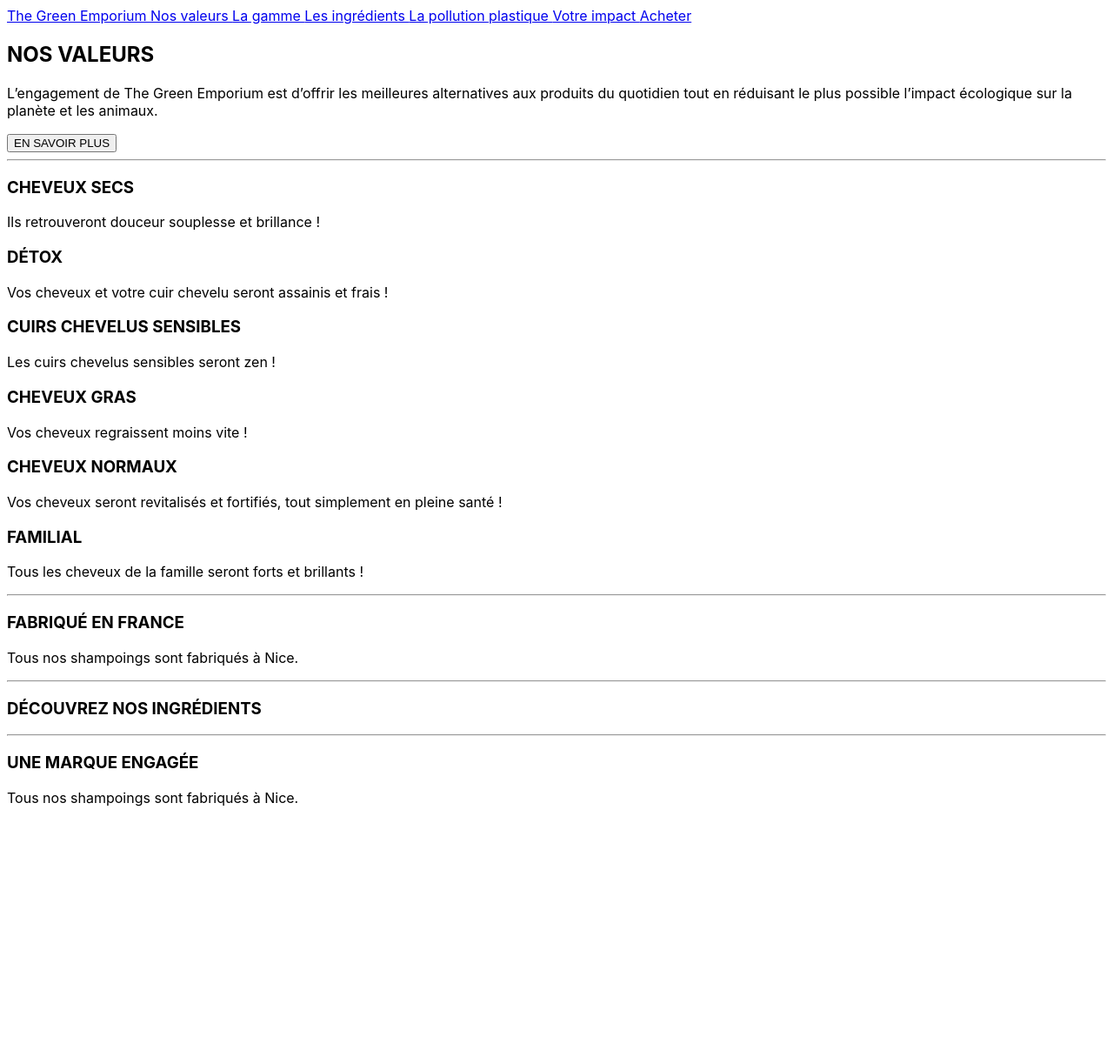
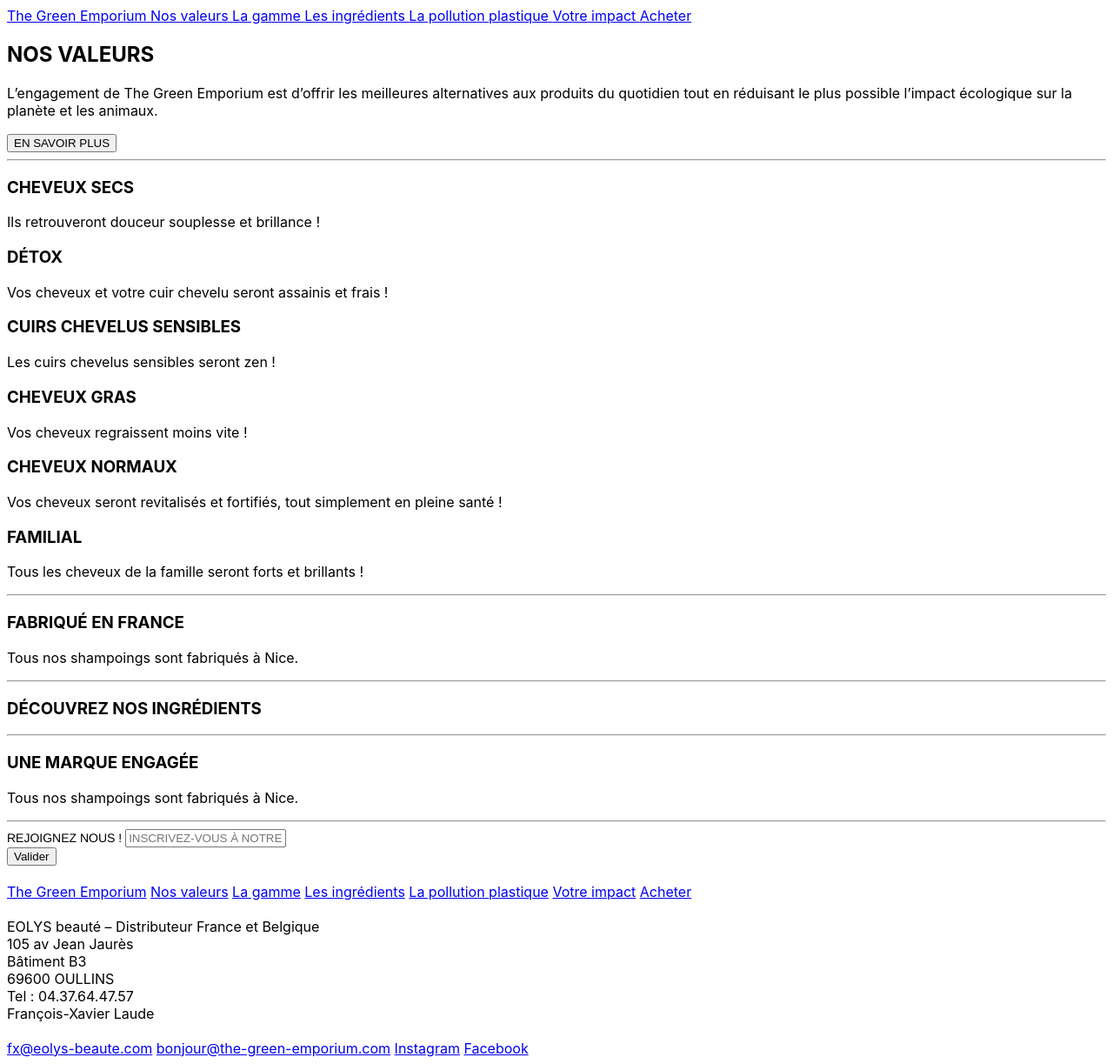
Before and after one commit to aventure-bio/the-low-tech-emporium, a Jekyll site: the page built from index.html, in a window 1280 px wide. Shown: the whole page at 87% size. Built offline with Jekyll 4.4.1, drawn with Linux system fonts in a browser that asks for light colours; comment, search, counter and statistics services are not loaded; before the commit the page ends 943 px from its top, so only the background shows below that.

Commit message:
Add content footer

```diff
--- /dev/null
+++ b/_data/address.yml
@@ -0,0 +1,6 @@
+- line: EOLYS beauté – Distributeur France et Belgique
+- line: 105 av Jean Jaurès
+- line: Bâtiment B3
+- line: 69600 OULLINS
+- line: "Tel : 04.37.64.47.57"
+- line: François-Xavier Laude
--- /dev/null
+++ b/_data/footer_links.yml
@@ -0,0 +1,14 @@
+- link: /
+  name: The Green Emporium
+- link: /nos-valeurs
+  name: Nos valeurs
+- link: /la-gamme
+  name: La gamme
+- link: /les-ingredients
+  name: Les ingrédients
+- link: /la-pollution-plastique
+  name: La pollution plastique
+- link: /votre-impact
+  name: Votre impact
+- link: /acheter
+  name: Acheter
--- /dev/null
+++ b/_data/social_media.yml
@@ -0,0 +1,8 @@
+- link: mailto:fx@eolys-beaute.com
+  name: fx@eolys-beaute.com
+- link: mailto:bonjour@the-green-emporium.com
+  name: bonjour@the-green-emporium.com
+- link: https://www.instagram.com/the.green.emporium/
+  name: Instagram
+- link: https://www.facebook.com/thegreenemporium/
+  name: Facebook
--- /dev/null
+++ b/_includes/footer.html
@@ -0,0 +1,50 @@
+
+
+<hr>
+<footer>
+  <!-- Begin Mailchimp Signup Form -->
+  <link href="//cdn-images.mailchimp.com/embedcode/horizontal-slim-10_7.css" rel="stylesheet"
+    type="text/css">
+  <style type="text/css">
+    #mc_embed_signup {
+      background: #fff;
+      clear: left;
+      font: 14px Helvetica, Arial, sans-serif;
+      width: 100%;
+    }
+
+    /* Add your own Mailchimp form style overrides in your site stylesheet or in this style block.
+  	   We recommend moving this block and the preceding CSS link to the HEAD of your HTML file. */
+  </style>
+  <div id="mc_embed_signup">
+    <form
+      action="https://bio.us19.list-manage.com/subscribe/post?u=1cf940aaf720b45d6c32cfc36&amp;id=4f1e18ea36"
+      method="post" id="mc-embedded-subscribe-form" name="mc-embedded-subscribe-form" class="validate"
+      target="_blank" novalidate>
+      <div id="mc_embed_signup_scroll">
+        <label for="mce-EMAIL">REJOIGNEZ NOUS !</label>
+        <input type="email" value="" name="EMAIL" class="email" id="mce-EMAIL"
+          placeholder="INSCRIVEZ-VOUS À NOTRE NEWSLETTER !" required>
+        <!-- real people should not fill this in and expect good things - do not remove this or risk form bot signups-->
+        <div style="position: absolute; left: -5000px;" aria-hidden="true"><input type="text"
+            name="b_1cf940aaf720b45d6c32cfc36_4f1e18ea36" tabindex="-1" value=""></div>
+        <div class="clear"><input type="submit" value="Valider" name="subscribe"
+            id="mc-embedded-subscribe" class="button"></div>
+      </div>
+    </form>
+  </div>
+
+  <!--End mc_embed_signup-->
+  <br>
+  {% for item in site.data.footer_links %}
+    <a href="{{ item.link }}">{{ item.name }}</a>
+  {% endfor %}
+  <br><br>
+  {% for item in site.data.address %}
+    {{ item.line }}<br>
+  {% endfor %}
+  <br>
+  {% for item in site.data.social_media %}
+    <a href="{{ item.link }}">{{ item.name }}</a>
+  {% endfor %}
+</footer>
--- a/_layouts/default.html
+++ b/_layouts/default.html
@@ -11,6 +11,7 @@
 <body>
   {% include navigation.html %}
   {{ content}}
+  {% include footer.html %}
 </body>
 
 </html>
```
Also changed, not shown: 7 other files.
